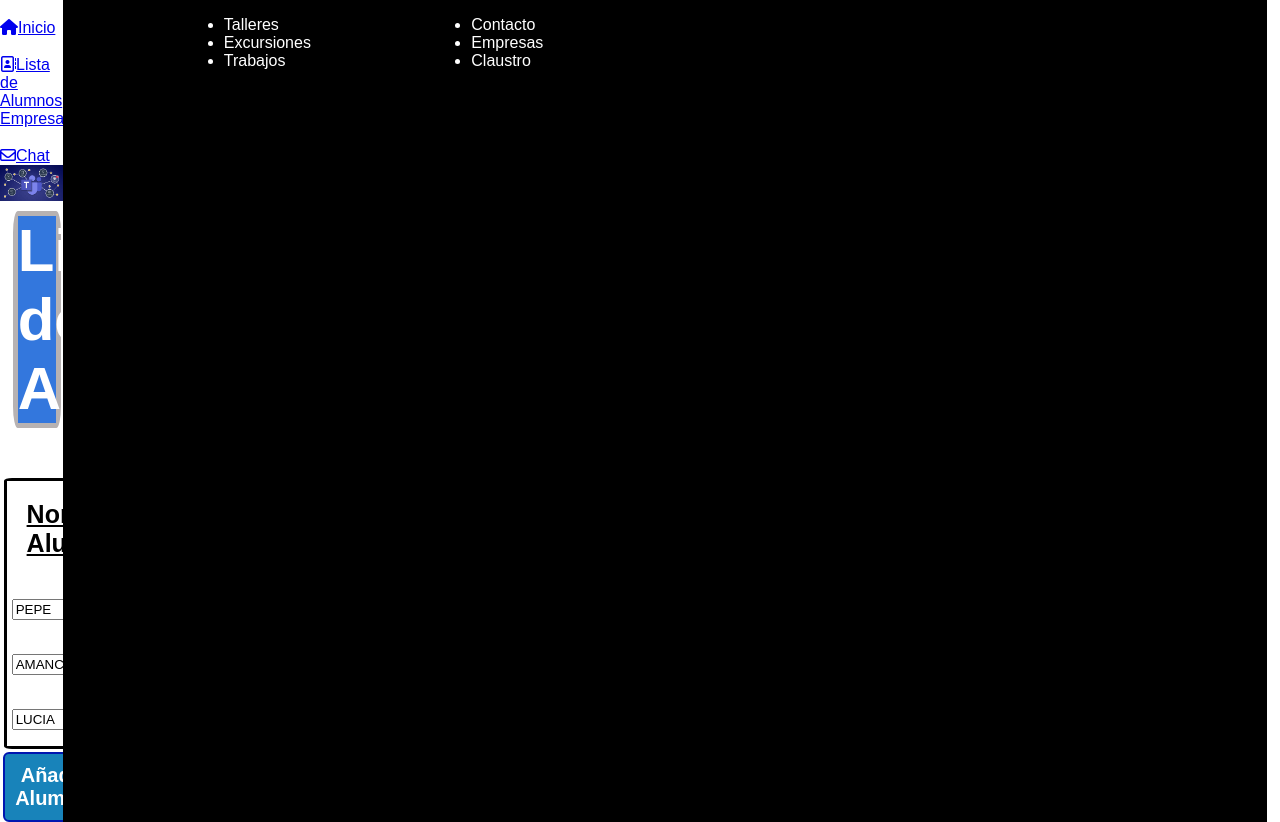
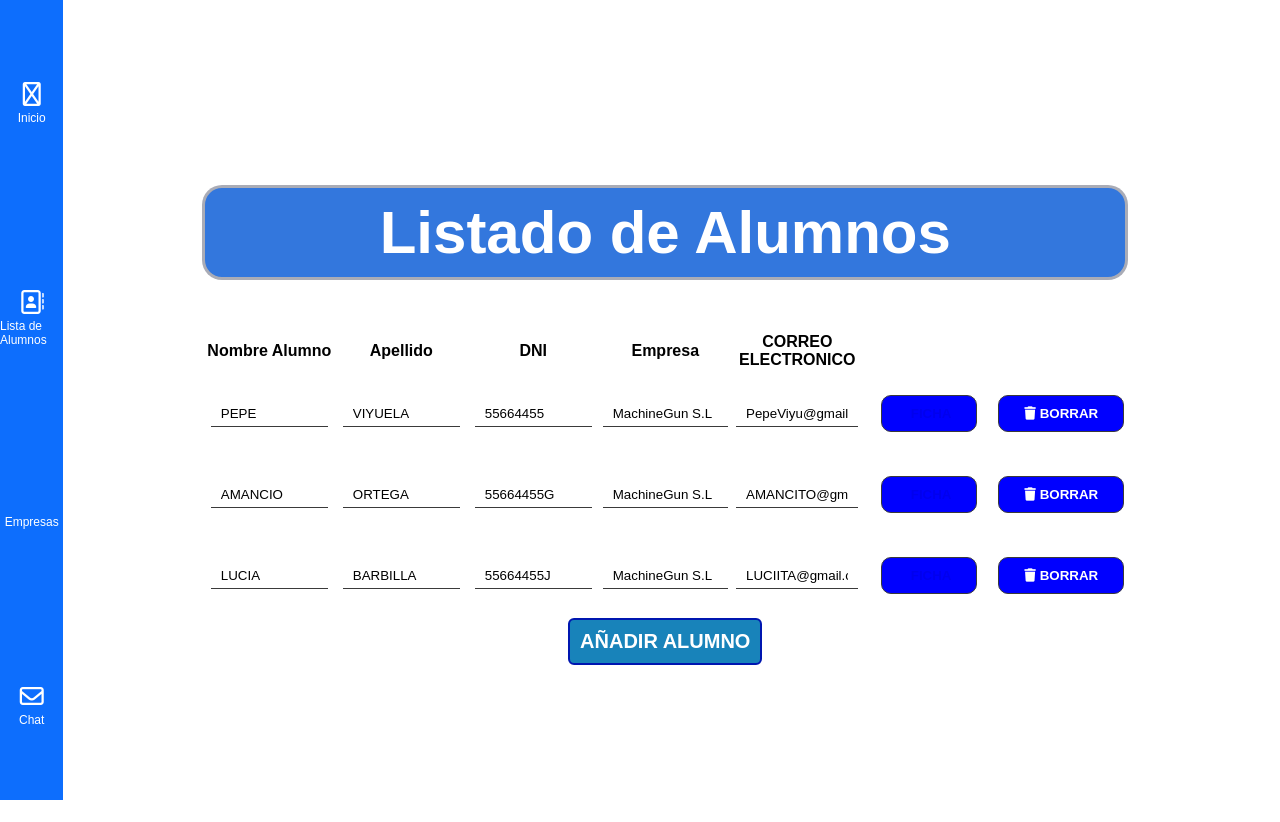
Before and after one commit to ivanmarquez99/interfaces-grupal, a plain HTML site: page lista_alumnos.html in a window 1280 px wide. After the commit the page ends 800 px from the top, so only its background shows below. Drawn offline with nearby package versions, Linux system fonts and the light colour scheme.

Commit message:
Arreglos varios

```diff
--- a/lista_alumnos.html
+++ b/lista_alumnos.html
@@ -1,21 +1,21 @@
 <!DOCTYPE html>
-<html lang="es"><head>
+<html lang="es">
+
+<head>
   <meta name="viewport" content="width=device-width, initial-scale=1.0">
   <meta charset="utf-8">
   <meta name="keywords" content="Area de usuario">
   <meta name="description" content="">
   <title>Área Profesores - Lista de Alumnos</title>
   <link rel="stylesheet" href="static/css/empresas_alumnos.css" media="screen">
-    <link id="u-theme-google-font" rel="stylesheet" href="https://fonts.googleapis.com/css?family=Roboto:100,100i,300,300i,400,400i,500,500i,700,700i,900,900i|Open+Sans:300,300i,400,400i,500,500i,600,600i,700,700i,800,800i">
+  <link rel="stylesheet" href="static/css/style.css" media="screen">
+  <link id="u-theme-google-font" rel="stylesheet"
+    href="https://fonts.googleapis.com/css?family=Roboto:100,100i,300,300i,400,400i,500,500i,700,700i,900,900i|Open+Sans:300,300i,400,400i,500,500i,600,600i,700,700i,800,800i">
   <link href="https://site-assets.fontawesome.com/releases/v6.2.1/css/all.css" rel="stylesheet">
   <script src="https://cdnjs.cloudflare.com/ajax/libs/jquery/3.3.1/jquery.min.js"></script>
+</head>
 
-  </head>
 <body>
-
-    <section class="Principio">
-        <div class="u-layout">
-
   <nav>
     <div><a href="index.html" class="home"><i class="fa-regular fa-house"></i><span>Inicio</span></a></div>
     <div><a href="lista_alumnos.html" class="adress"><i class="fa-regular fa-address-book"></i><span>Lista de Alumnos</span></a></div>
@@ -23,15 +23,19 @@
     <div><a href="chat.html" class="chat"><i class="fa-regular fa-envelope"></i><span>Chat</span></a></div>
   </nav>
 
-            <div class="u-container-style u-gradient u-layout-cell u-size-41 u-layout-cell-2">
-                <img class="teams" src="static/images/teams.jpg" height="20%">
+  <section id="principio">
+    <div class="u-layout">
         <h1 class="usu">Listado de Alumnos</h1>
         <div class="areas">
           <div>
-                    <table id="tablaprueba">
+            <table id="tabla_alumnos">
               <thead>
                 <tr>
-                              <th>Nombre Alumno</th><th>Apellido</th><th>DNI</th><th>Empresa</th><th>CORREO ELECTRONICO</th>
+                  <th>Nombre Alumno</th>
+                  <th>Apellido</th>
+                  <th>DNI</th>
+                  <th>Empresa</th>
+                  <th>CORREO ELECTRONICO</th>
                 </tr>
                 <tr>
 
@@ -41,27 +45,30 @@
                   <td><input type="text" size="10" value="VIYUELA" onfocus="marcar(this);"></td>
                   <td><input type="text" size="10" value="55664455" onfocus="marcar(this);"></td>
                   <td><input type="text" size="11" value="MachineGun S.L" onfocus="marcar(this);"></td>
-                            <td><input class="correo" type="text" size="10" value="PepeViyu@gmail.com" onfocus="marcar(this);"></td>
-                            <td><button type="button" class="ver"><a href="pepe_viyuela_profesor.html">Ficha</a></button></td>
-                            <td><button type="button" class="ver" onclick="limpiar()">Borrar</button></td>
+                  <td><input class="correo" type="text" size="10" value="PepeViyu@gmail.com" onfocus="marcar(this);">
+                  </td>
+                  <td><button type="button" class="ver"><a href="pepe_viyuela_profesor.html"><i class="fa-solid fa-paperclip-vertical"></i> Ficha</a></button></td>
+                  <td><button type="button" class="ver" onclick="limpiar()"><i class="fa-solid fa-trash"></i> Borrar</button></td>
                 </tr>
                 <tr>
                   <td><input type="text" size="10" value="AMANCIO" onfocus="marcar(this);"></td>
                   <td><input type="text" size="10" value="ORTEGA" onfocus="marcar(this);"></td>
                   <td><input type="text" size="10" value="55664455G" onfocus="marcar(this);"></td>
                   <td><input type="text" size="11" value="MachineGun S.L" onfocus="marcar(this);"></td>
-                            <td><input class="correo" type="text" size="10" value="AMANCITO@gmail.com" onfocus="marcar(this);"></td>
-                            <td><button type="button" class="ver"><a href="amancio_ortega_profesor.html">Ficha</a></button></td>
-                            <td><button type="button" class="ver" onclick="limpiar()">Borrar</button></td>
+                  <td><input class="correo" type="text" size="10" value="AMANCITO@gmail.com" onfocus="marcar(this);">
+                  </td>
+                  <td><button type="button" class="ver"><a href="amancio_ortega_profesor.html"><i class="fa-solid fa-paperclip-vertical"></i> Ficha</a></button></td>
+                  <td><button type="button" class="ver" onclick="limpiar()"><i class="fa-solid fa-trash"></i> Borrar</button></td>
                 </tr>
                 <tr>
                   <td><input type="text" size="10" value="LUCIA" onfocus="marcar(this);"></td>
                   <td><input type="text" size="10" value="BARBILLA" onfocus="marcar(this);"></td>
                   <td><input type="text" size="10" value="55664455J" onfocus="marcar(this);"></td>
                   <td><input type="text" size="11" value="MachineGun S.L" onfocus="marcar(this);"></td>
-                            <td><input class="correo" type="text" size="10" value="LUCIITA@gmail.com" onfocus="marcar(this);"></td>
-                            <td><button type="button" class="ver"><a href="lucia_barbilla_profesor.html">Ficha</a></button></td>
-                            <td><button type="button" class="ver" onclick="limpiar()">Borrar</button></td>
+                  <td><input class="correo" type="text" size="10" value="LUCIITA@gmail.com" onfocus="marcar(this);">
+                  </td>
+                  <td><button type="button" class="ver"><a href="lucia_barbilla_profesor.html"><i class="fa-solid fa-paperclip-vertical"></i> Ficha</a></button></td>
+                  <td><button type="button" class="ver" onclick="limpiar()"><i class="fa-solid fa-trash"></i> Borrar</button></td>
                 </tr>
 
               </thead>
@@ -72,30 +79,10 @@
         </div>
       </div>
     </div>
-        </div>
-      </div>
   </section>
-
-
-    <footer class="footer">
-          <div class="linea1">
-                <ul>
-                  <li>Talleres</li>
-                  <li>Excursiones</li>
-                  <li>Trabajos</li>
-                </ul>
-              </div>
-            <div class="linea2">
-                <ul>
-                  <li>Contacto</li>
-                  <li>Empresas</li>
-                  <li>Claustro</li>
-                </ul>
-              </div>
-      </div>
-    </footer>
 
   <script src="static/js/general.js"></script>
   <script src="static/js/lista_alumnos_empresas.js"></script>
 </body>
+
 </html>
--- a/static/css/empresas_alumnos.css
+++ b/static/css/empresas_alumnos.css
@@ -15,31 +15,22 @@ section#principio {
 
 /* Tabla */
 
-#tablaprueba{
-  background-color: white;
-  border: 3px solid;
-  border-color: black;
-  border-radius: 1%;
+#tabla_empresas {
+  border: 1px solid;
+  border-color: rgba(183, 178, 178 ,0.9);
+  border-radius: 20px;
   text-align: center;
-  font-size: 25px;
-  margin-left: 6%;
+  font-size: 1.5rem;
   padding: 3%;
 }
 
-#tablaprueba th{
-  text-decoration: underline;
-  height: 5%;
-  margin-top: 2%;
-  padding: 2%;
+#tabla_empresas td {
+  word-break: break-all !important;
+  white-space: nowrap !important;
+  padding: 20px;
 }
 
-#tablaprueba td{
-  height: 5%;
-}
-
-
-#tablaprueba button {
-
+#tabla_empresas button {
   margin-top: 5%;
   margin-left: 5%;
   text-decoration: none;
@@ -51,14 +42,17 @@ section#principio {
   border-radius: 6px;
   border: 2px solid #0016b0;
 }
-#tablaprueba button:hover{
+
+#tabla_empresas button:hover {
   color: #1883ba;
   background-color: #ffffff;
 }
 
+#tabla_empresas th {
+  width: 100%;
+}
+
 .añadir {
-  margin-top: 5%;
-  margin-left: 5%;
   text-decoration: none;
   padding: 10px;
   font-weight: 600;
@@ -68,71 +62,105 @@ section#principio {
   border-radius: 6px;
   border: 2px solid #0016b0;
 }
-.añadir:hover{
-  color: #1883ba;
-  background-color: #ffffff;
-}
-
 
 .correo {
   width: 80%;
 }
 
-
-
 /*
 Texto profesor/Alumno */
 
-
-h1 {
+h1.usu {
+  text-align: center;
+  color: white;
+  border: 3px solid;
+  border-color: rgba(183, 178, 178 ,0.9);
+  border-radius: 20px;
+  font-size: 60px;
+  padding: 10px 0px;
   align-items: center;
   background-color: #3377dd;
 }
 
-h1.usu {
-  margin-top: 5%;
-  margin-left: 20%;
-  text-align: center;
-  color: white;
-  border: 5px solid;
-  border-color: rgb(183, 178, 178);
-  border-radius: 10%;
-  width: 60%;
-  font-size: 60px;
-}
-
-
 /* Imagen Teams */
-
 
 .teams {
   width: 100%;
   border-bottom-left-radius: 5%;
   border-bottom-right-radius: 5%;
   border-bottom: 3px solid;
-  border-color: white
-
+  border-color: white;
 }
-
 
 /* Parte footer */
 
-
 i {
-
   margin-top: 30%;
 }
 footer {
   display: flex;
   background-color: black;
 }
-footer .linea1, .linea2, .linea3 {
+footer .linea1,
+.linea2,
+.linea3 {
   color: white;
   margin-left: 10%;
-
-
 }
 
 td button a {
   text-decoration: none;
 }
+
+
+#table-users {
+  width: 70vw;
+}
+
+input {
+  border: none;
+  border-bottom: 1px solid #3a3a3a;
+}
+
+#tabla_alumnos td {
+  width: 10vw;
+  text-align: center;
+}
+
+input[type="text"] {
+  margin: 20% auto;
+  padding: 5px 10px;
+}
+
+button {
+  padding: 10px 25px;
+  border: 1px solid #3a3a3a;
+  border-radius: 10px;
+  background: blue;
+  color: white !important;
+  font-weight: bold;
+  text-transform: uppercase;
+  cursor: pointer;
+}
+
+button a:visited {
+  color: white;
+}
+
+button:hover {
+  opacity: 0.8;
+}
+
+.areas {
+  display: flex;
+  flex-direction: column;
+  align-items: center;
+}
+
+i.fa-solid.fa-paperclip-vertical {
+  margin-top: 0px;
+}
+
+i.fa-solid.fa-trash {
+  margin-top: 0px;
+}
```
Also changed, not shown: lista_empresas.html (+3 -5 lines). Lines whose indentation alone changed are shown as unchanged.
